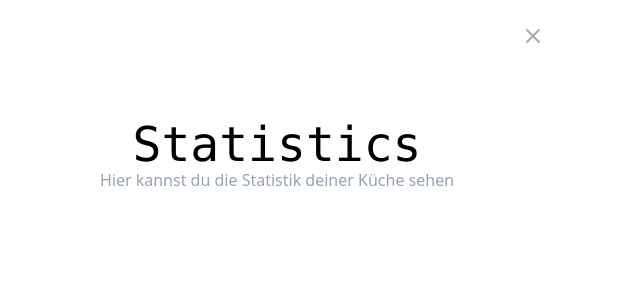
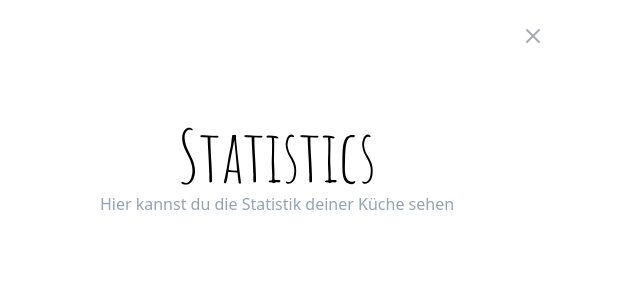
Before and after one commit to j4nn1sH/trinkkasten-frontend, an Angular app: page /1/statistics in a window 1280 px wide. Shown: the top 300 px of the page, without its empty margins (363-1003 px from the left). Built offline with nearby package versions, Linux system fonts and the light colour scheme.

Commit message:
Changed Title font and made the link smaller for PayPal

```diff
--- a/src/app/layout/layout.component.html
+++ b/src/app/layout/layout.component.html
@@ -1,6 +1,6 @@
 <div class="h-full">
   <div class="sticky top-0 text-center p-4 bg-white">
-    <h1 class="font-mono text-5xl cursor-pointer" routerLink="../">{{ title }}</h1>
+    <h1 class="font-amatic text-7xl cursor-pointer" routerLink="../">{{ title }}</h1>
     <!-- Description -->
     <p class="text-slate-400">{{ description }}</p>
   </div>
--- a/src/app/profile/profile.component.html
+++ b/src/app/profile/profile.component.html
@@ -17,7 +17,9 @@
         <div (click)="selectBalance(balance)" class="grid grid-cols-3 h-12 cursor-pointer">
           <div class="font-light text-gray-700 my-auto">{{ balance.kitchen }}</div>
           <div class="font-light my-auto" [class.text-positive]="balance.balance > 0" [class.text-negative]="balance.balance < 0">{{ balance.balance | number: '.2'}}€</div>
-          <a *ngIf="balance.link" [attr.href]="balance.link"><button class="bg-[#003087] hover:bg-opacity-90 text-white ring-1 ring-gray-300 opacity-100">PayPal</button></a>
+          <div>
+            <a *ngIf="balance.link" [attr.href]="balance.link" class="w-fit h-fit rounded-xl"><button class="bg-[#003087] hover:bg-opacity-90 text-white ring-1 ring-gray-300 opacity-100">PayPal</button></a>
+          </div>
         </div>
         <div *ngIf="balance === selectedBalance">
           <hr class="m-2">
--- a/src/index.html
+++ b/src/index.html
@@ -6,6 +6,7 @@
   <base href="/">
   <meta name="viewport" content="width=device-width, initial-scale=1">
   <link rel="icon" type="image/x-icon" href="favicon.ico">
+  <link href="https://fonts.googleapis.com/css2?family=Amatic+SC&display=swap" rel="stylesheet">
 </head>
 <body>
   <app-root></app-root>
--- a/tailwind.config.js
+++ b/tailwind.config.js
@@ -8,7 +8,6 @@ module.exports = {
     extend: {
       fontFamily: {
         'amatic': ['Amatic SC', 'cursive'],
-// <link href="https://fonts.googleapis.com/css2?family=Amatic+SC&display=swap" rel="stylesheet">
       },
       colors: {
         "primary": "#34d399",
```
